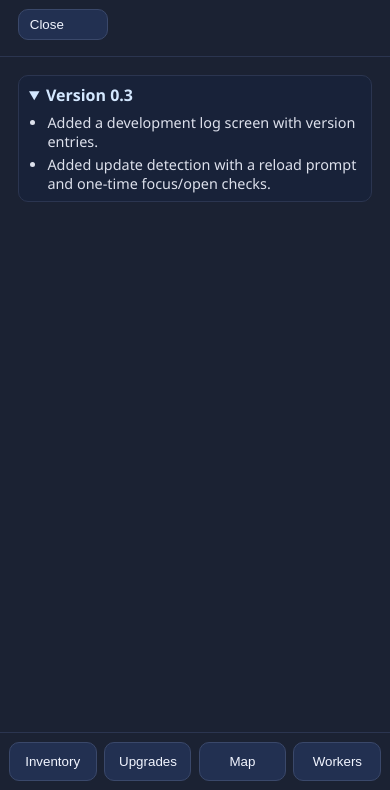
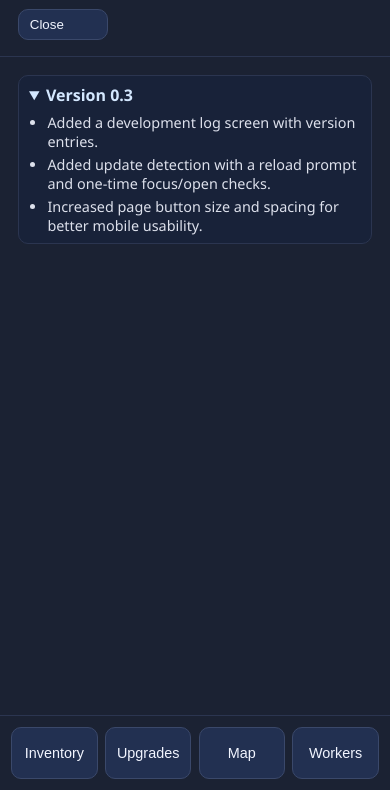
Before and after one commit to NekoNumi/Numi-Incremental, a website built with Vite: page index.html in a window 390 px wide. Shown: the part 54-844 px from the top of the page. Built offline with nearby package versions, Linux system fonts and the light colour scheme.

Commit message:
fix: adjust padding and layout for mobile footer and app components

```diff
--- a/devlogs/0.3.0.json
+++ b/devlogs/0.3.0.json
@@ -3,6 +3,7 @@
   "releaseId": "0.3.0",
   "notes": [
     "Added a development log screen with version entries.",
-    "Added update detection with a reload prompt and one-time focus/open checks."
+    "Added update detection with a reload prompt and one-time focus/open checks.",
+    "Increased page button size and spacing for better mobile usability."
   ]
 }
--- a/styles.css
+++ b/styles.css
@@ -1299,7 +1299,7 @@ button:disabled {
   }
 
   .app {
-    padding-bottom: calc(4.4rem + env(safe-area-inset-bottom));
+    padding-bottom: calc(5.8rem + env(safe-area-inset-bottom));
   }
 
   .mobile-footer {
@@ -1311,15 +1311,22 @@ button:disabled {
     display: grid;
     grid-template-columns: repeat(4, minmax(0, 1fr));
     gap: 0.45rem;
-    padding: 0.55rem;
-    padding-bottom: calc(0.55rem + env(safe-area-inset-bottom));
+    padding: 0.7rem;
+    padding-bottom: calc(0.7rem + env(safe-area-inset-bottom));
     background: #1b2233;
     border-top: 1px solid #2b3550;
   }
 
   .mobile-footer-button {
+    display: flex;
+    align-items: center;
+    justify-content: center;
     width: 100%;
     min-width: 0;
+    min-height: 3.25rem;
+    padding: 0.9rem 1.15rem;
+    font-size: 0.9rem;
+    text-align: center;
   }
 
   .mobile-footer.mobile-footer-left-handed {
```
